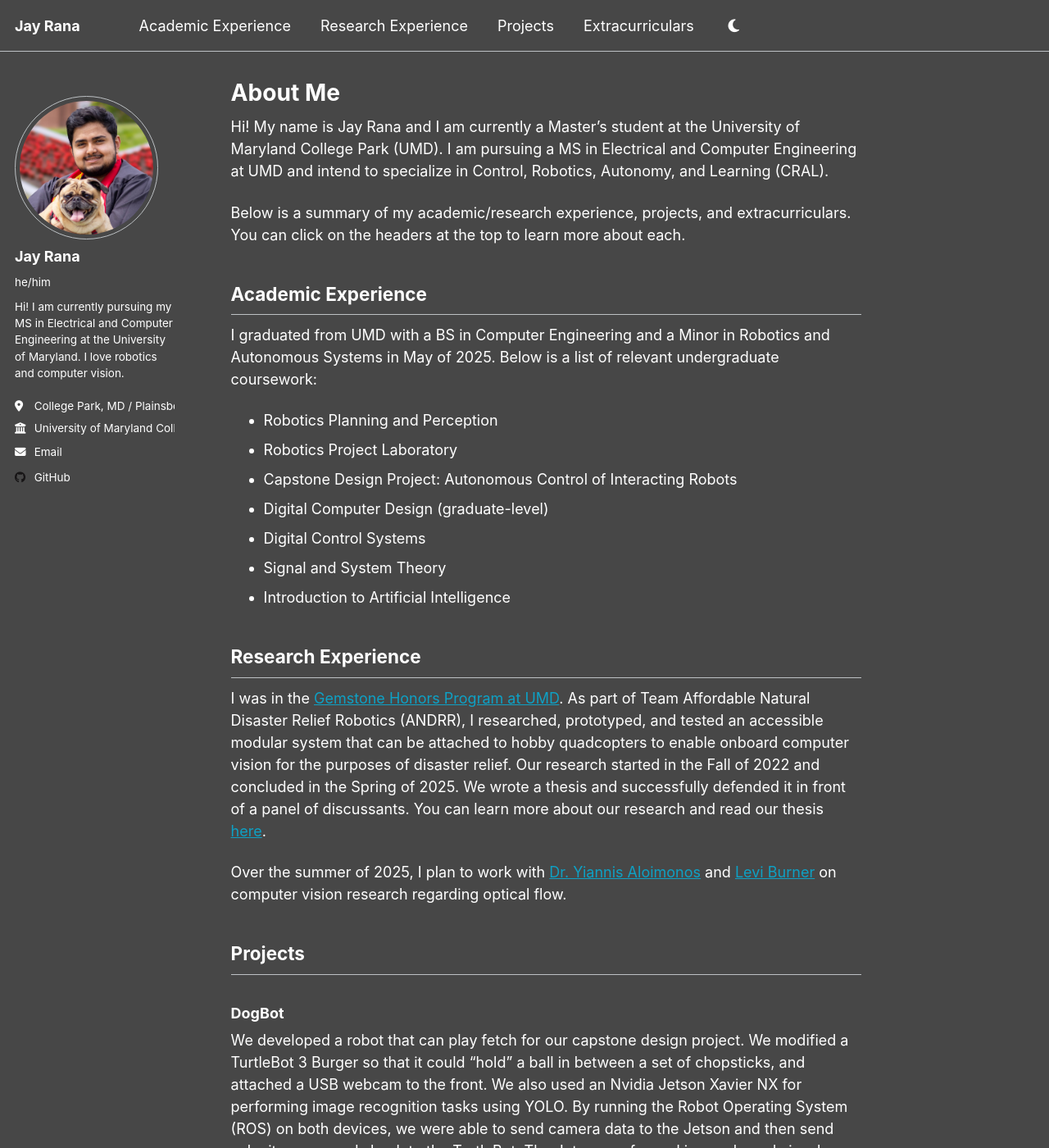
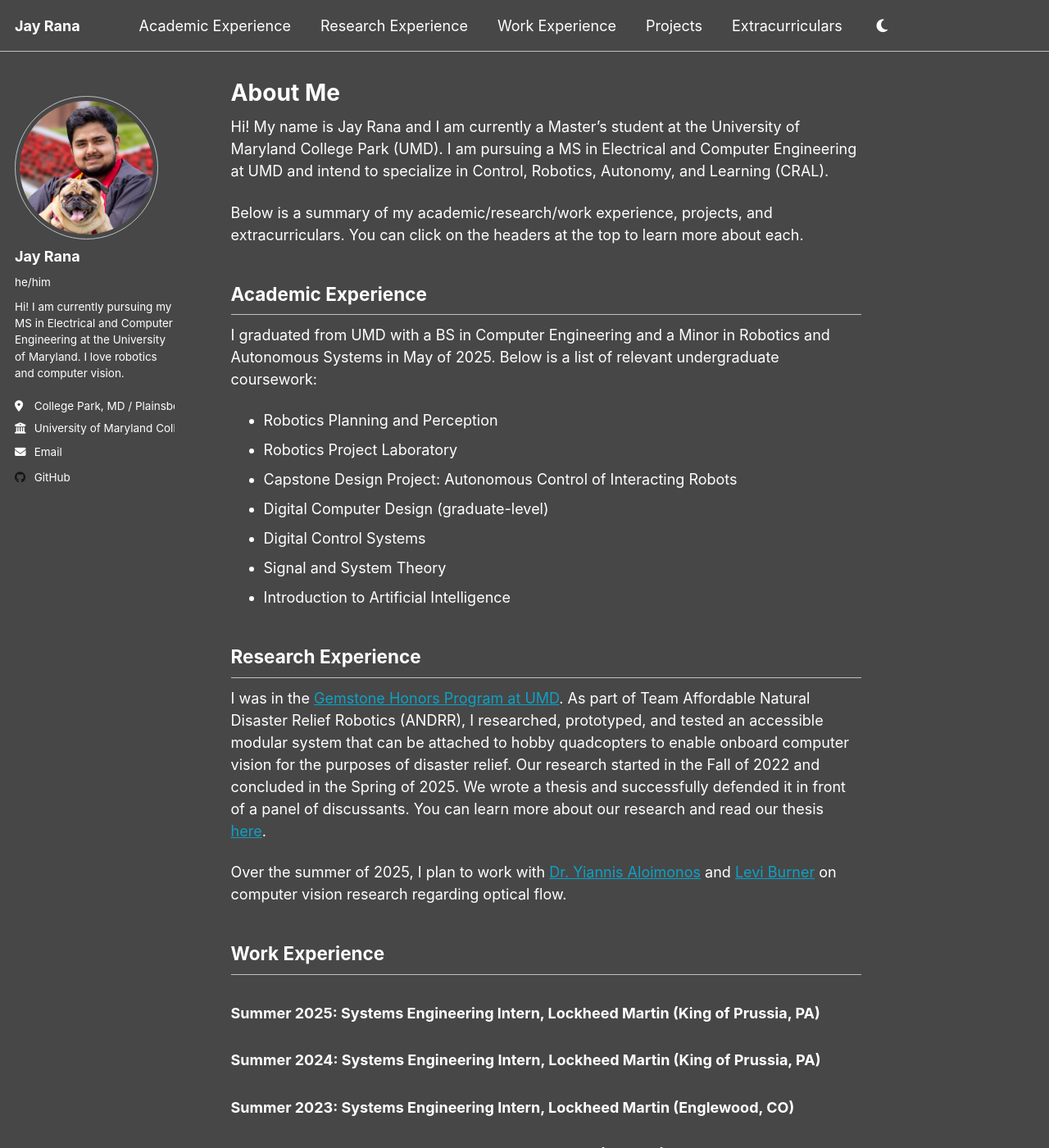
Before and after one commit to wolr210/wolr210.github.io, a Jekyll site: the page built from _pages/about.md, in a window 1280 px wide and 1400 px high. Shown: the whole window at 82% size. Built offline with Jekyll 4.4.1, drawn with Linux system fonts in a browser that asks for light colours; some of the changed text lies outside the part shown.

Commit message:
work experience and favicon

```diff
--- a/_data/navigation.yml
+++ b/_data/navigation.yml
@@ -14,6 +14,9 @@ main:
   - title: "Research Experience"
     url: /research-experience/
 
+  - title: "Work Experience"
+    url: /work-experience/
+
   - title: "Projects"
     url: /projects/
 
--- a/_pages/about.md
+++ b/_pages/about.md
@@ -9,7 +9,7 @@ redirect_from:
 
 Hi! My name is Jay Rana and I am currently a Master's student at the University of Maryland College Park (UMD). I am pursuing a MS in Electrical and Computer Engineering at UMD and intend to specialize in Control, Robotics, Autonomy, and Learning (CRAL).
 
-Below is a summary of my academic/research experience, projects, and extracurriculars. You can click on the headers at the top to learn more about each.
+Below is a summary of my academic/research/work experience, projects, and extracurriculars. You can click on the headers at the top to learn more about each.
 
 ## Academic Experience
 I graduated from UMD with a BS in Computer Engineering and a Minor in Robotics and Autonomous Systems in May of 2025. Below is a list of relevant undergraduate coursework:
@@ -26,6 +26,15 @@ I graduated from UMD with a BS in Computer Engineering and a Minor in Robotics a
 I was in the [Gemstone Honors Program at UMD](https://gemstone.umd.edu/){:target="_blank"}. As part of Team Affordable Natural Disaster Relief Robotics (ANDRR), I researched, prototyped, and tested an accessible modular system that can be attached to hobby quadcopters to enable onboard computer vision for the purposes of disaster relief. Our research started in the Fall of 2022 and concluded in the Spring of 2025. We wrote a thesis and successfully defended it in front of a panel of discussants. You can learn more about our research and read our thesis [here](https://teamandrr.wordpress.com/){:target="_blank"}.
 
 Over the summer of 2025, I plan to work with [Dr. Yiannis Aloimonos](https://scholar.google.com/citations?hl=en&user=7QmEsOwAAAAJ&view_op=list_works){:target="_blank"} and [Levi Burner](https://scholar.google.com/citations?user=BKY_uwoAAAAJ&hl=en){:target="_blank"} on computer vision research regarding optical flow.
+
+## Work Experience
+### Summer 2025: Systems Engineering Intern, Lockheed Martin (King of Prussia, PA)
+
+### Summer 2024: Systems Engineering Intern, Lockheed Martin (King of Prussia, PA)
+
+### Summer 2023: Systems Engineering Intern, Lockheed Martin (Englewood, CO)
+
+### Summer 2022: Systems Engineering Intern, Leidos (Remote)
 
 ## Projects
 ### DogBot
```
Also changed, not shown: _pages/work-experience.md (added, +15 -0 lines), images/apple-touch-icon-180x180_old.png (renamed from images/apple-touch-icon-180x180.png), images/favicon-192x192.png, images/favicon-192x192_old.png (added), images/favicon-32x32.png, images/favicon-32x32_old.png (added), images/favicon-512x512.png, images/favicon-512x512_old.png (added), images/favicon.ico, images/favicon_old.ico (added), images/favicon_old.svg (renamed from images/favicon.svg), images/rocky_favicon.png (added).
